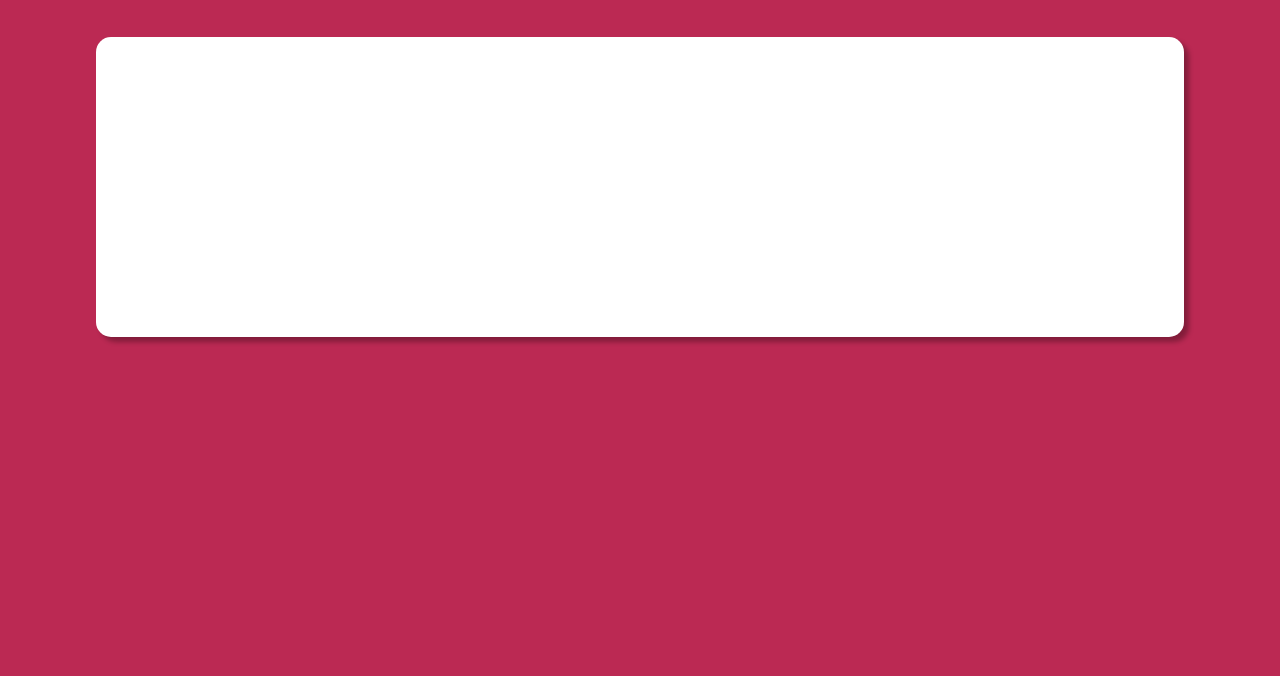
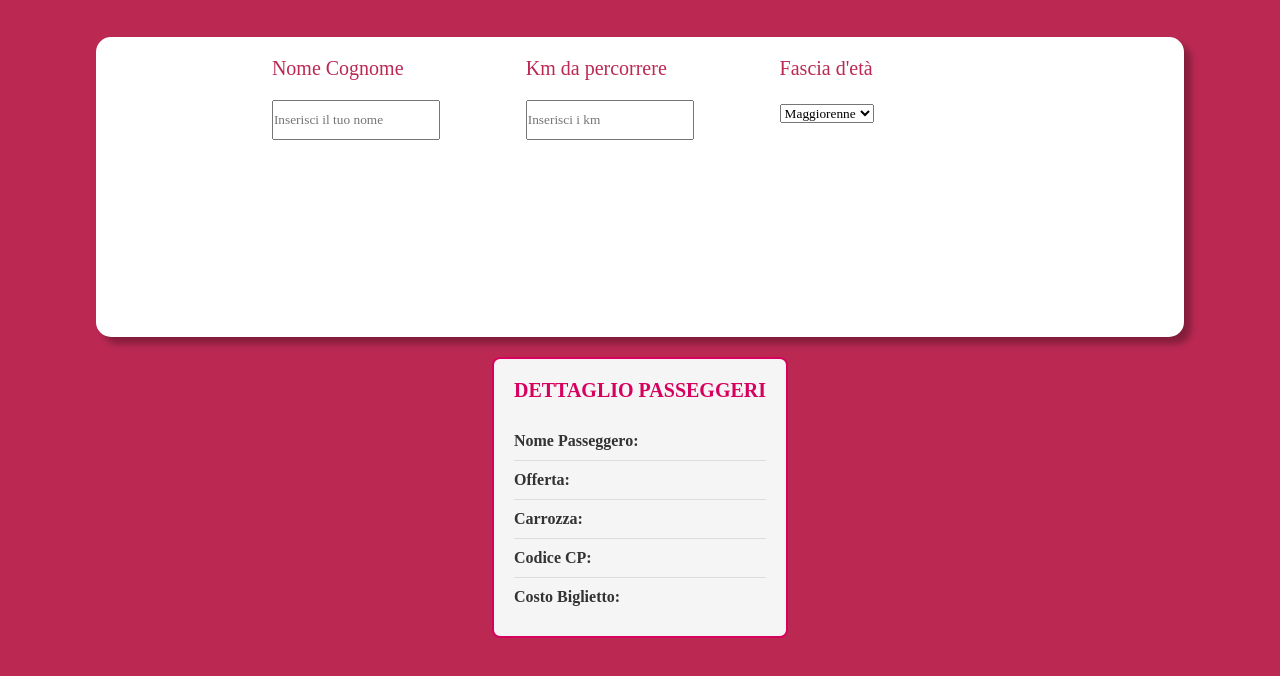
Before and after one commit to DanieleGattuso/js-biglietto-treno-form, a plain HTML site: page index.html in a window 1280 px wide. Shown: the part 70-746 px from the top of the page. Drawn offline with Linux system fonts and the light colour scheme.

Commit message:
start js

```diff
--- a/css/style.css
+++ b/css/style.css
@@ -3,10 +3,13 @@
     padding: 0;
     box-sizing: border-box;
 
-    background-color: #bb2953;
+
     font-family: 'Times New Roman', Times, serif;
 }
 
+body{
+    background-color: #bb2953;
+}
 /***********************HEADER***********************/
 header {
 
@@ -20,21 +23,101 @@ h1 {
     color: white;
 }
 
+ul {
+
+    list-style: none;
+}
+
+li {
+
+    margin-top: 20px;
+
+}
+
+input {
+    width: 100%;
+    height: 40px;
+}
 
 /***************************MAIN*********************+*/
 main {
 
     display: flex;
+    flex-wrap: wrap;
     justify-content: center;
 }
 
 .credentials_container{
 
     display: flex;
+    justify-content: center;
     margin-top: 40px;
     background-color: white;
     width: 85%;
     height: 300px;
     border-radius: 15px;
-    box-shadow: 5px 5px 5px rgba(0, 0, 0, 0.3);
+    box-shadow: 7px 7px 7px rgba(0, 0, 0, 0.3);
 }
+
+.credentials_form_container{
+
+    display: flex;
+    flex-wrap: wrap;
+    justify-content: space-around;
+    width: 70%;
+    height: 50%;
+
+}
+
+.micro_container_credntials {
+
+    width: 30%;
+    height: 100%;
+    display: flex;
+
+    font-size: 20px;
+    color: #bb2953;
+}
+
+
+
+.ticket-layout {
+    margin: 20px auto;
+    padding: 20px;
+    background-color: #f5f5f5;
+    border: 2px solid #d7005f;
+    border-radius: 8px;
+    max-width: 600px;
+    font-family: Arial, sans-serif;
+    text-align: left;
+  }
+
+  .ticket-layout h3 {
+    text-align: center;
+    color: #d7005f;
+    margin-bottom: 20px;
+    font-size: 20px;
+    font-weight: bold;
+  }
+
+  .ticket-row {
+    display: flex;
+    justify-content: space-between;
+    border-bottom: 1px solid #ddd;
+    padding: 10px 0;
+  }
+
+  .ticket-label {
+    font-weight: bold;
+    color: #333;
+  }
+
+  .ticket-value {
+    font-weight: normal;
+    color: #555;
+  }
+
+  /* Rimozione bordi per l'ultima riga */
+  .ticket-row:last-child {
+    border-bottom: none;
+  }
--- a/index.html
+++ b/index.html
@@ -26,10 +26,70 @@
 
         <div class="credentials_container">
 
+            <div class="credentials_form_container">
 
+                <div class="micro_container_credntials">
+                    <ul>
+                        <li><label for="name">Nome Cognome</label></li>
+                        <li id="nome_biglietto"><input type="text" id="name" placeholder="Inserisci il tuo nome" required /></li>
+                    </ul>
+
+
+                </div>
+
+                <div class="micro_container_credntials">
+
+                    <ul>
+                        <li> <label for="distance">Km da percorrere</label></li>
+                        <li> <input type="number" id="distance" placeholder="Inserisci i km" min="1" required /></li>
+                    </ul>
+
+
+                </div>
+
+                <div class="micro_container_credntials">
+
+                    <ul>
+                        <li><label for="age">Fascia d'età</label></li>
+                        <li><select id="age">
+                            <option value="maggiorenne">Maggiorenne</option>
+                            <option value="minorenne">Minorenne</option>
+                            <option value="over65">Over 65</option>
+                        </select></li>
+                    </ul>
+
+
+                </div>
+
+
+            </div>
 
 
         </div>
+
+        <div id="ticket-details" class="hidden ticket-layout">
+            <h3>DETTAGLIO PASSEGGERI</h3>
+            <div class="ticket-row">
+              <div class="ticket-label">Nome Passeggero:</div>
+              <div class="ticket-value" id="passenger-name"></div>
+            </div>
+            <div class="ticket-row">
+              <div class="ticket-label">Offerta:</div>
+              <div class="ticket-value" id="ticket-offer"></div>
+            </div>
+            <div class="ticket-row">
+              <div class="ticket-label">Carrozza:</div>
+              <div class="ticket-value" id="carriage"></div>
+            </div>
+            <div class="ticket-row">
+              <div class="ticket-label">Codice CP:</div>
+              <div class="ticket-value" id="ticket-code"></div>
+            </div>
+            <div class="ticket-row">
+              <div class="ticket-label">Costo Biglietto:</div>
+              <div class="ticket-value" id="ticket-price"></div>
+            </div>
+          </div>
 
 
 
--- a/js/script.js
+++ b/js/script.js
@@ -0,0 +1,5 @@
+
+// Definiamo tutti gli elementi inseriti
+
+const nameField = document.getElementById('nome_biglietto')
+console.log(nameField);
```
